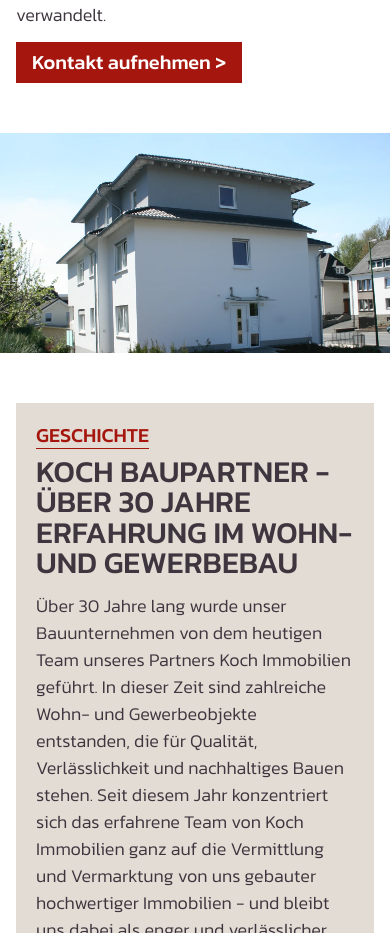
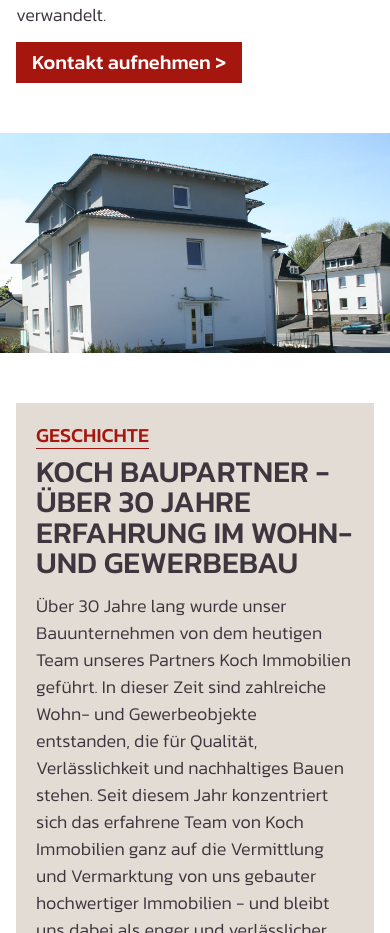
Before and after one commit to vinit-trio/koch, a website: page unternehmen.html in a window 390 px wide. Shown: the part 1686-2619 px from the top of the page. Drawn offline with Linux system fonts and the light colour scheme.

Commit message:
remove effect in IOS

```diff
--- a/assets/css/input.css
+++ b/assets/css/input.css
@@ -265,10 +265,10 @@
   .mixed_content ul {
     @apply list-disc pl-21 mb-16
   }
-}
 
-@supports (-webkit-touch-callout: none) {
-  .parallax {
-    background-attachment: scroll !important;
+  @supports (-webkit-touch-callout: none) {
+    .parallax {
+      @apply bg-scroll
+    }
   }
 }
--- a/unternehmen.html
+++ b/unternehmen.html
@@ -211,8 +211,8 @@
             </div>
         </section>
         <section>
-            <div class="parallax aspect-video lg:aspect-[3.84/1]"
-                style="background-image: url(assets/images/Modernes-Wohnhaus.webp); background-attachment: fixed; background-size: cover; background-position: center;">
+            <div class="parallax aspect-video lg:aspect-[3.84/1] bg-cover bg-fixed bg-right"
+                style="background-image: url(assets/images/Modernes-Wohnhaus.webp);">
             </div>
         </section>
         <section class="py-spc" id="unternehmensgeschichte">
```
Also changed, not shown: assets/css/style.css.
